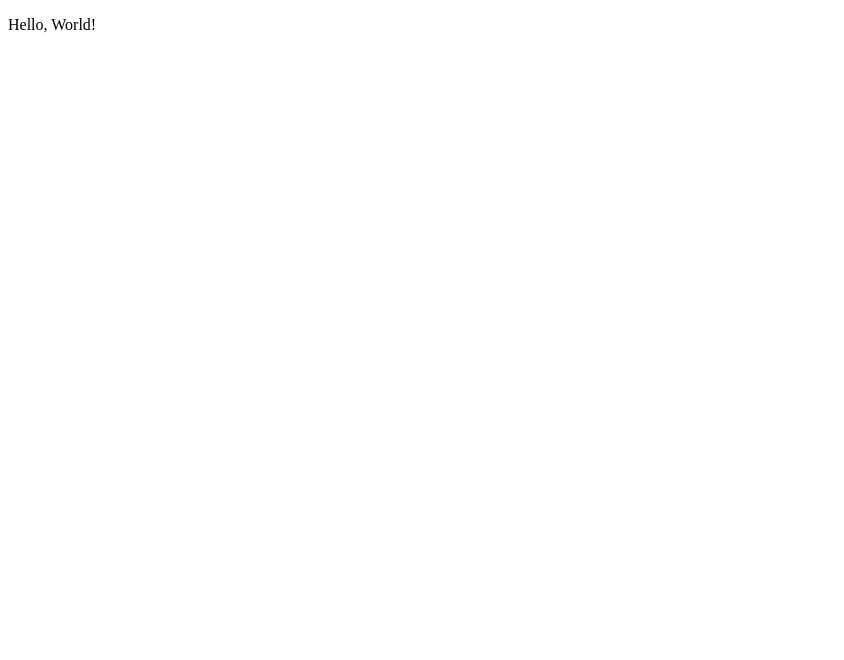
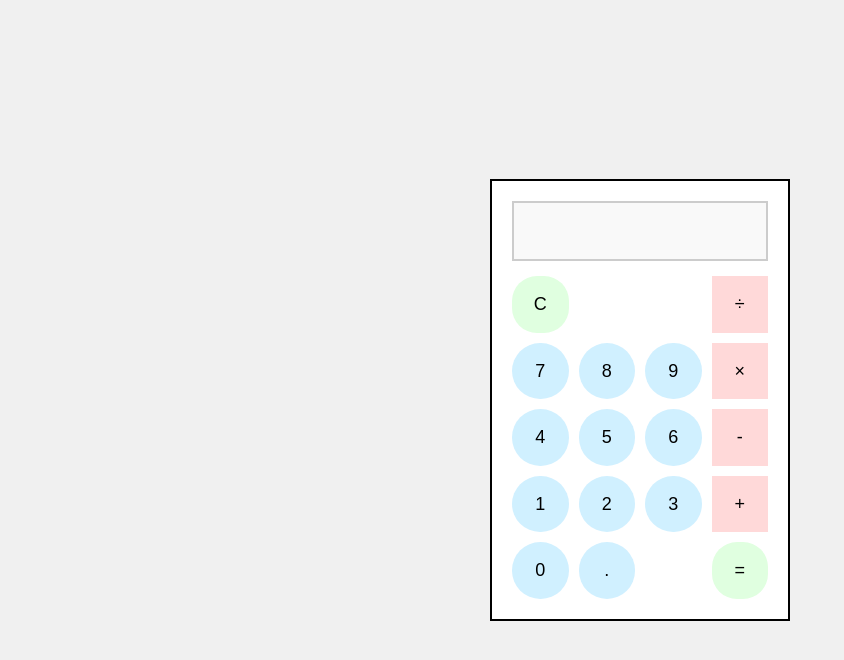
Before and after one commit to hym124/hym124.github.io, a plain HTML site: page index.html in a window 1280 px wide. Shown: the whole page, without its empty margins (0-844 px from the left). Drawn offline with Linux system fonts and the light colour scheme.

Commit message:
index.html

```diff
--- a/index.html
+++ b/index.html
@@ -1,12 +1,130 @@
 <!DOCTYPE html>
-<html lang="en">
+<html lang="ko">
 <head>
-	<meta charset="UTF-8">
-	<meta http-equiv="X-UA-Compatible" content="IE=edge">
-	<meta name="viewport" content="width=device-width, initial-scale=1.0">
-	<title>Portfolio</title>
+  <meta charset="UTF-8">
+  <meta name="viewport" content="width=device-width, initial-scale=1.0">
+  <title>계산기</title>
+  <style>
+    * {
+      box-sizing: border-box;
+    }
+
+    body {
+      display: flex;
+      justify-content: center;
+      align-items: center;
+      height: 100vh;
+      background: #f0f0f0;
+      margin: 0;
+    }
+
+    .operator {
+      width: 300px;
+      padding: 20px;
+      border: 2px solid black;
+      background-color: white;
+    }
+
+    .display {
+      width: 100%;
+      height: 60px;
+      font-size: 24px;
+      text-align: right;
+      padding: 10px;
+      border: 2px solid #ccc;
+      margin-bottom: 15px;
+      background: #f9f9f9;
+    }
+
+    .keypad {
+      display: grid;
+      grid-template-columns: repeat(4, 1fr);
+      gap: 10px;
+    }
+
+    button {
+      font-size: 18px;
+      border: none;
+      cursor: pointer;
+    }
+
+    /* 숫자 버튼: 동그라미 */
+    button:is(:nth-child(5), :nth-child(6), :nth-child(7),
+              :nth-child(9), :nth-child(10), :nth-child(11),
+              :nth-child(13), :nth-child(14), :nth-child(15),
+              :nth-child(17), :nth-child(18)) {
+      background-color: #d0f0ff;
+      border-radius: 50%;
+      aspect-ratio: 1 / 1;
+    }
+
+    /* 사칙연산자: 네모 */
+    button:is(:nth-child(4), :nth-child(8), :nth-child(12), :nth-child(16)) {
+      background-color: #ffd9d9;
+      border-radius: 0;
+      aspect-ratio: 1 / 1;
+    }
+
+    /* 기타 연산자: 오벌 (C, =) */
+    button:is(:nth-child(1), :nth-child(20)) {
+      background-color: #e0ffe0;
+      border-radius: 25px;
+    }
+  </style>
 </head>
 <body>
-  <p>Hello, World!</p>
+  <div class="operator">
+    <input type="text" class="display" id="display" readonly>
+
+    <div class="keypad">
+      <button onclick="clearDisplay()">C</button>
+      <span></span>
+      <span></span>
+      <button onclick="appendValue('÷')">÷</button>
+
+      <button onclick="appendValue('7')">7</button>
+      <button onclick="appendValue('8')">8</button>
+      <button onclick="appendValue('9')">9</button>
+      <button onclick="appendValue('×')">×</button>
+
+      <button onclick="appendValue('4')">4</button>
+      <button onclick="appendValue('5')">5</button>
+      <button onclick="appendValue('6')">6</button>
+      <button onclick="appendValue('-')">-</button>
+
+      <button onclick="appendValue('1')">1</button>
+      <button onclick="appendValue('2')">2</button>
+      <button onclick="appendValue('3')">3</button>
+      <button onclick="appendValue('+')">+</button>
+
+      <button onclick="appendValue('0')">0</button>
+      <button onclick="appendValue('.')">.</button>
+      <span></span>
+      <button onclick="calculateResult()">=</button>
+    </div>
+  </div>
+
+  <script>
+    const display = document.getElementById('display');
+
+    function appendValue(val) {
+      display.value += val;
+    }
+
+    function clearDisplay() {
+      display.value = '';
+    }
+
+    function calculateResult() {
+      try {
+        // 기호 변환: × → *, ÷ → /
+        const expression = display.value.replace(/×/g, '*').replace(/÷/g, '/');
+        const result = eval(expression);
+        display.value = result;
+      } catch (e) {
+        display.value = '오류';
+      }
+    }
+  </script>
 </body>
 </html>
```
